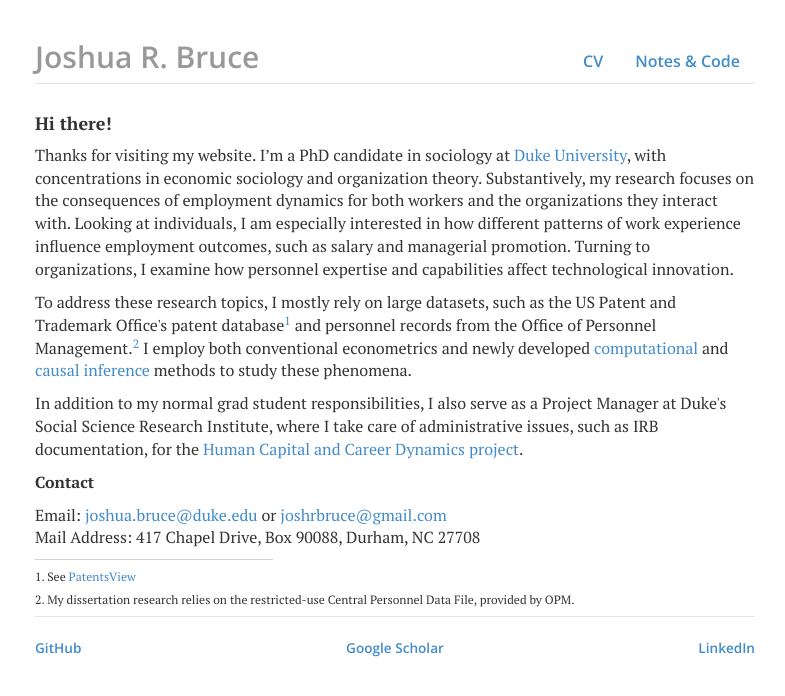
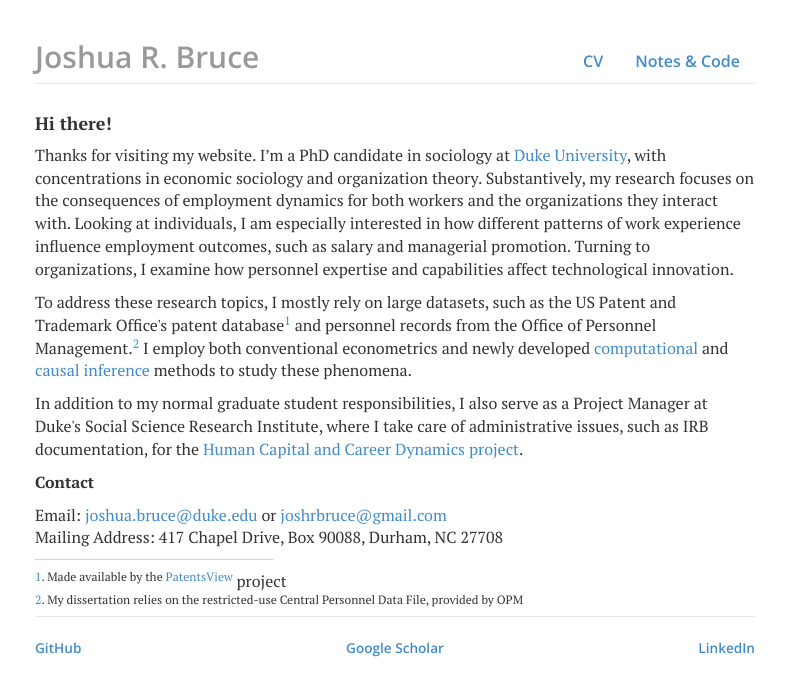
Before and after one commit to joshuarbruce/joshuarbruce.github.io, a Jekyll site: the page built from index.html, in a window 1280 px wide. Shown: the top 696 px of the page, without its empty margins (245-1030 px from the left). Built offline with Jekyll 4.4.1, drawn with Linux system fonts in a browser that asks for light colours; nearby versions of some CDN libraries.

Commit message:
update main index

```diff
--- a/index.html
+++ b/index.html
@@ -8,17 +8,17 @@ title: joshuarbruce.github.io
     <p>
     To address these research topics, I mostly rely on large datasets, such as the US Patent and Trademark Office's patent database<sup><a href="#fn1" id="ref1">1</a></sup> and personnel records from the Office of Personnel Management.<sup><a href="#fn2" id="ref1">2</a></sup> I employ both conventional econometrics and newly developed <a href="https://en.wikipedia.org/wiki/Computational_sociology" target="_blank">computational</a> and <a href="https://arxiv.org/pdf/1003.2619v1.pdf" target="_blank">causal inference</a> methods to study these phenomena.</p>
     <p>
-    In addition to my normal grad student responsibilities, I also serve as a Project Manager at Duke's Social Science Research Institute, where I take care of administrative issues, such as IRB documentation, for the <a href="https://ssri.duke.edu/projects/human-capital-career-dynamics-and-organizational-performance-us-federal-government" target="_blank">Human Capital and Career Dynamics project</a>.
+    In addition to my normal graduate student responsibilities, I also serve as a Project Manager at Duke's Social Science Research Institute, where I take care of administrative issues, such as IRB documentation, for the <a href="https://ssri.duke.edu/projects/human-capital-career-dynamics-and-organizational-performance-us-federal-government" target="_blank">Human Capital and Career Dynamics project</a>.
 
 	<p><b>Contact</b></p>
     <p>Email: <a href="mailto:joshua.bruce@duke.edu" target = "_blank"><span class = "obfuscate">ude.ekud@ecurb.auhsoj</span></a> or <a href="mailto:joshrbruce@gmail.com" target = "_blank"><span class = "obfuscate">moc.liamg@ecurbrhsoj</span></a><br>
-    Mail Address: 417 Chapel Drive, Box 90088, Durham, NC 27708
+    Mailing Address: 417 Chapel Drive, Box 90088, Durham, NC 27708
     </p>
     <!-- divider line -->
     <p class="pull-left"><div style="height: 1px; background-color:lightgrey; width:33%; margin-top: 10px; margin-bottom: 10px"></div></p>
     <!-- footnotes -->
-    <sup id="fn1">1. See <a href="http://www.patentsview.org/" target="_blank">PatentsView</a></sup>
+    <sup id="fn1"><a href="#ref1" title="Jump back to footnote 1 in the text.">1</a>. Made available by the <a href="http://www.patentsview.org/" target="_blank">PatentsView</a></sup> project
     </br>
-    <sup id="fn2">2. My dissertation research relies on the restricted-use Central Personnel Data File, provided by OPM.</sup>
+    <sup id="fn2"><a href="#ref2" title="Jump back to footnote 2 in the text.">2</a>. My dissertation relies on the restricted-use Central Personnel Data File, provided by OPM</sup>
 
 </div><!-- /.blurb -->
```
